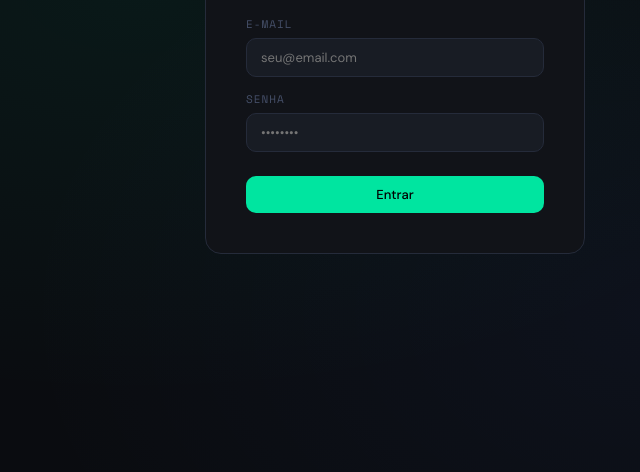
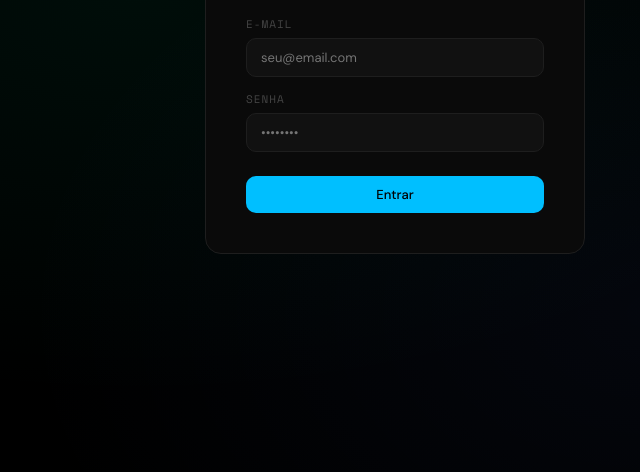
Before and after one commit to movatak23/Move, a website: page admin.html in a window 1280 px wide. Shown: the part 328-800 px from the top of the page, without its empty margins (245-885 px from the left). Drawn offline with nearby package versions, Linux system fonts and the light colour scheme.

Commit message:
Add files via upload

```diff
--- a/admin.html
+++ b/admin.html
@@ -3,27 +3,27 @@
 <head>
 <meta charset="UTF-8">
 <meta name="viewport" content="width=device-width, initial-scale=1.0">
-<title>Bora Vendas — Gestão de Vendedores</title>
+<title>Move — Gestão de Vendedores</title>
 <link href="https://fonts.googleapis.com/css2?family=Space+Mono:wght@400;700&family=DM+Sans:wght@300;400;500;600&display=swap" rel="stylesheet">
 <script src="https://cdnjs.cloudflare.com/ajax/libs/jspdf/2.5.1/jspdf.umd.min.js"></script>
 <script src="https://cdnjs.cloudflare.com/ajax/libs/jspdf-autotable/3.8.2/jspdf.plugin.autotable.min.js"></script>
 <style>
 :root {
-  --bg: #0a0c10;
-  --bg2: #111318;
-  --bg3: #181c24;
-  --bg4: #1e2330;
-  --border: #252b3a;
-  --border2: #2e3650;
-  --text: #e8ecf5;
-  --text2: #7a85a0;
-  --text3: #454f68;
-  --accent: #00e5a0;
-  --accent2: #00b87d;
-  --accent-dim: rgba(0,229,160,0.08);
-  --accent-dim2: rgba(0,229,160,0.15);
-  --blue: #4d7cfe;
-  --blue-dim: rgba(77,124,254,0.1);
+  --bg: #000000;
+  --bg2: #0a0a0a;
+  --bg3: #111111;
+  --bg4: #181818;
+  --border: #1e1e1e;
+  --border2: #2a2a2a;
+  --text: #f0f0f0;
+  --text2: #888888;
+  --text3: #444444;
+  --accent: #00bfff;
+  --accent2: #0099cc;
+  --accent-dim: rgba(0,191,255,0.08);
+  --accent-dim2: rgba(0,191,255,0.15);
+  --blue: #00bfff;
+  --blue-dim: rgba(0,191,255,0.1);
   --red: #e05a5a;
   --red-dim: rgba(224,90,90,0.1);
   --yellow: #f5b041;
@@ -531,8 +531,10 @@ select option { background: var(--bg3); }
   <!-- Sidebar -->
   <div class="sidebar">
     <div class="sidebar-logo">
-      <div class="brand">BORA VENDAS</div>
-      <div class="version">v1.0</div>
+      <svg viewBox="0 0 200 55" xmlns="http://www.w3.org/2000/svg" style="width:100px;display:block">
+        <text x="4" y="46" font-family="Arial Black, sans-serif" font-size="50" font-weight="900" fill="#00bfff" letter-spacing="-2">move</text>
+      </svg>
+      <div class="version" style="margin-top:2px">Gestão de Vendedores</div>
     </div>
     <div class="sidebar-user">
       <div class="nome" id="sb-nome">Carregando...</div>
@@ -1006,7 +1008,7 @@ async function doLogin() {
   try {
     const data = await api('POST', '/api/login', { email, senha });
     state.token = data.token;
-    state.user = { nome: data.nome, role: data.role };
+    state.user = { id: data.id, nome: data.nome, role: data.role };
     localStorage.setItem('bv_token', data.token);
     localStorage.setItem('bv_user', JSON.stringify(state.user));
     iniciarApp();
--- a/index.js
+++ b/index.js
@@ -106,7 +106,7 @@ app.post('/api/login', async (req, res) => {
     const ok = await bcrypt.compare(senha, v.senha_hash);
     if (!ok) return res.status(401).json({ erro: 'Credenciais inválidas' });
     const token = jwt.sign({ id: v.id, nome: v.nome, email: v.email, role: v.role }, JWT_SECRET, { expiresIn: '8h' });
-    res.json({ token, nome: v.nome, role: v.role });
+    res.json({ token, id: v.id, nome: v.nome, role: v.role });
   } catch (e) {
     res.status(500).json({ erro: e.message });
   }
```
